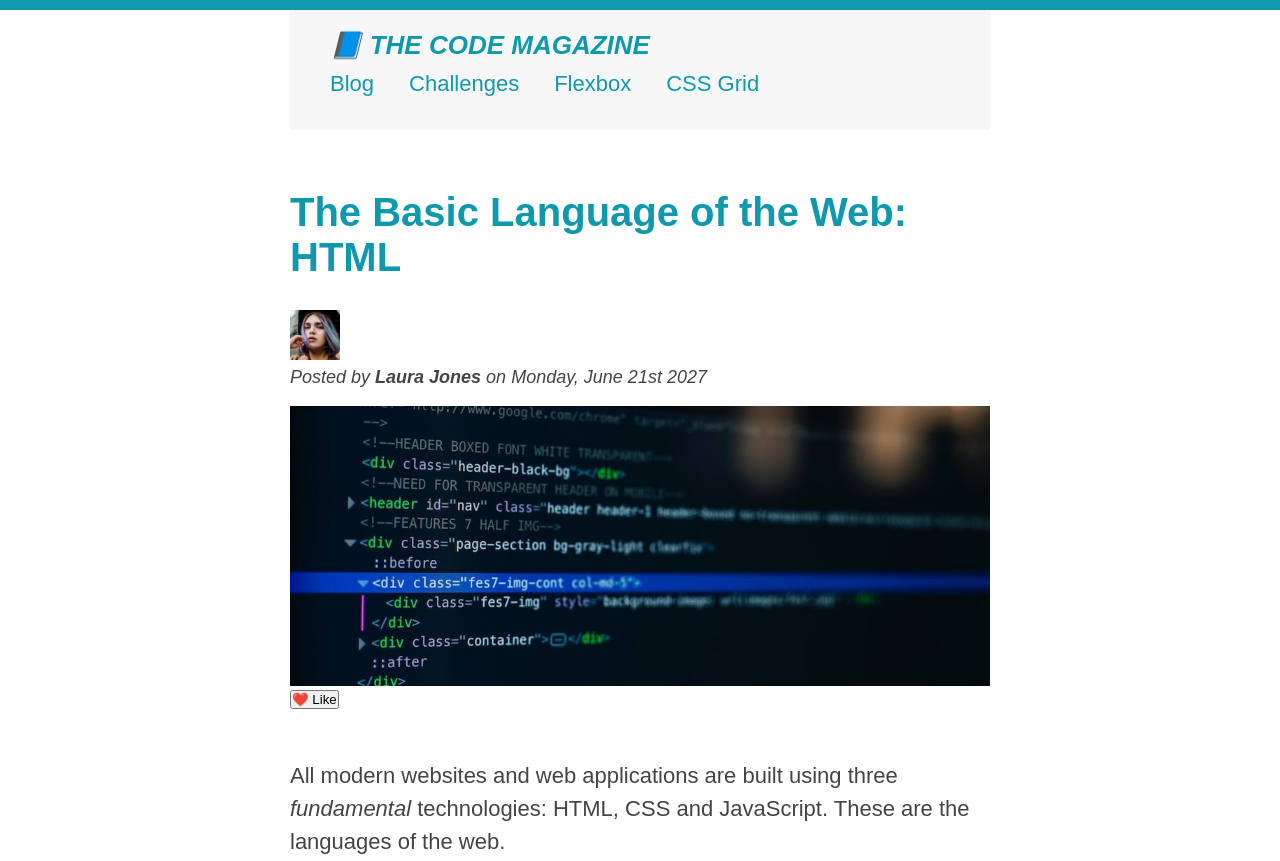
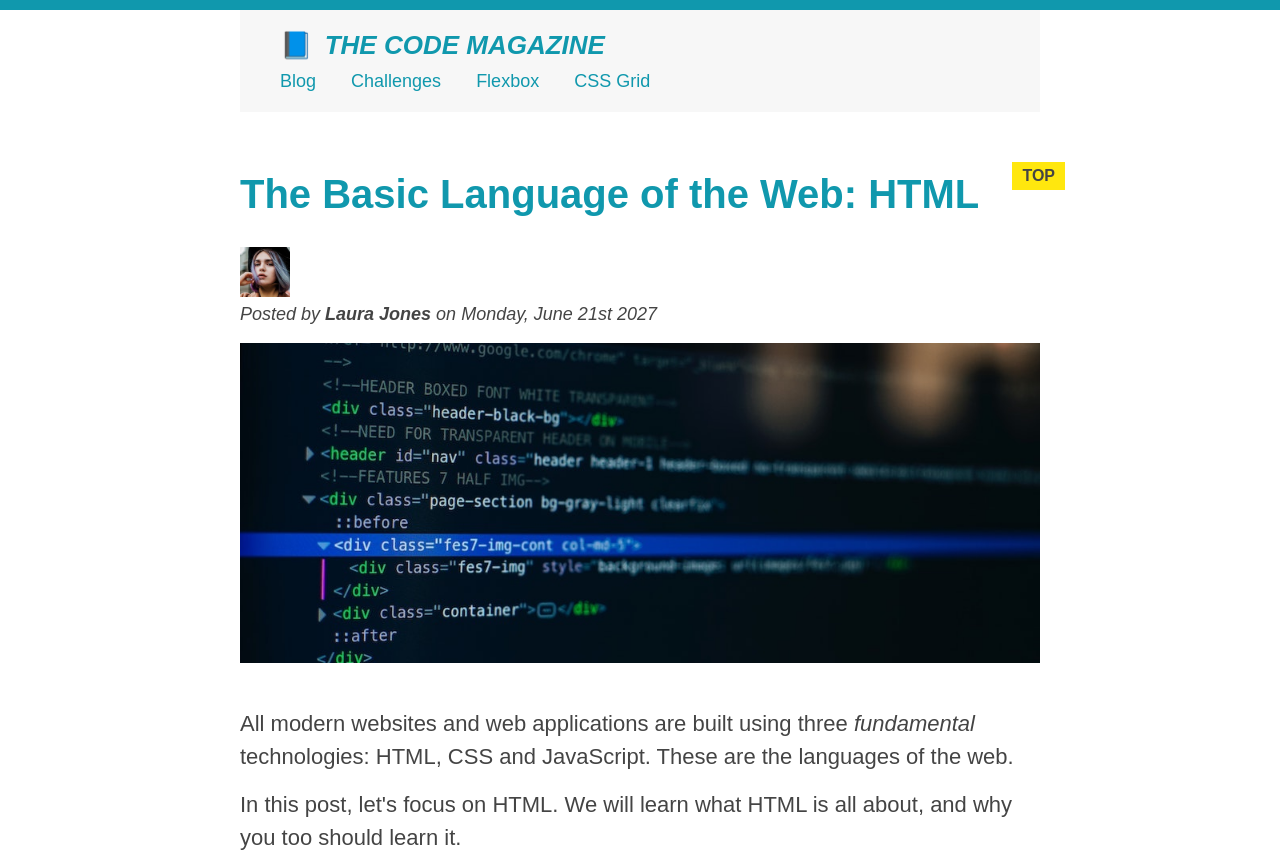
Before and after one commit to andonette-mbf/Jonas-HTML-Practice, a plain HTML site: page index.html in a window 1280 px wide. Shown: the top 861 px of the page. Drawn offline with Linux system fonts and the light colour scheme.

Commit message:
final css

```diff
--- a/style.css
+++ b/style.css
@@ -1,32 +1,83 @@
 * {
+  /* border-top: 10px solid #1098ad; */
   margin: 0;
   padding: 0;
 }
+
+/* PAGE SECTIONS */
 body {
-  font-family: Arial, Helvetica, sans-serif;
   color: #444;
+  font-family: sans-serif;
+
   border-top: 10px solid #1098ad;
+  position: relative;
 }
 
+.container {
+  width: 800px;
+  /* margin-left: auto;
+  margin-right: auto; */
+  margin: 0 auto;
+}
+
+.main-header {
+  background-color: #f7f7f7;
+  /* padding: 20px;
+  padding-left: 40px;
+  padding-right: 40px; */
+  padding: 20px 40px;
+  margin-bottom: 60px;
+  /* height: 80px; */
+}
+
+nav {
+  font-size: 18px;
+  /* text-align: center; */
+}
+
+article {
+  margin-bottom: 60px;
+}
+
+.post-header {
+  margin-bottom: 40px;
+  /* position: relative; */
+}
+
+aside {
+  background-color: #f7f7f7;
+  border-top: 5px solid #1098ad;
+  border-bottom: 5px solid #1098ad;
+  /* padding-top: 50px;
+  padding-bottom: 50px; */
+  padding: 50px 0;
+  width: 500px;
+}
+
+/* SMALLER ELEMENTS */
 h1,
 h2,
 h3 {
   color: #1098ad;
 }
+
 h1 {
   font-size: 26px;
   text-transform: uppercase;
   font-style: italic;
 }
+
 h2 {
   font-size: 40px;
   margin-bottom: 30px;
 }
+
 h3 {
   font-size: 30px;
   margin-bottom: 20px;
   margin-top: 40px;
 }
+
 h4 {
   font-size: 20px;
   text-transform: uppercase;
@@ -42,89 +93,175 @@ p {
 ul,
 ol {
   margin-left: 50px;
+  margin-bottom: 20px;
 }
 
 li {
   font-size: 20px;
   margin-bottom: 10px;
-}
-li:first-child {
-  font-weight: bold;
-}
-li:last-child {
-  font-style: italic;
-}
-li:nth-child(even) {
-  color: #232323;
+  /* display: inline; */
 }
 
-a {
-  font-size: 22px;
+li:last-child {
+  margin-bottom: 0;
 }
-a:link,
-a:visited {
-  color: #1098ad;
-  text-decoration: none;
-}
-a:hover {
-  color: orangered;
-  font-weight: bold;
-  text-decoration: underline orangered;
-}
-nav {
+
+/* footer p {
+  font-size: 16px;
+} */
+
+/* article header p {
+  font-style: italic;
+} */
+
+#author {
+  font-style: italic;
   font-size: 18px;
-}
-nav a:link {
-  margin-right: 30px;
-  margin-top: 10px;
-  display: inline-block;
-}
-nav a:link:last-child {
-  margin-right: 0;
-}
-article {
-  margin-bottom: 60px;
-}
-aside {
-  background-color: #f7f7f7;
-  border-top: 5px solid #1098ad;
-  border-bottom: 5px solid #1098ad;
-  padding: 50px 0;
-  width: 500px;
 }
 
 #copyright {
   font-size: 16px;
 }
 
-#author {
-  font-style: italic;
-  font-size: 18px;
-}
-.container {
-  width: 700px;
-  margin-left: auto;
-  margin-right: auto;
-}
 .related-author {
   font-size: 18px;
   font-weight: bold;
 }
+
+/* ul {
+  list-style: none;
+} */
+
 .related {
-  list-style-type: none;
+  list-style: none;
 }
 
-.main-header {
-  background-color: #f7f7f7;
-  padding: 20px 40px;
-  margin-bottom: 60px;
-  height: 80px;
+body {
+  /* background-color: orangered; */
 }
 
-.post-header {
-  margin-bottom: 50px;
+/* .first-li {
+  font-weight: bold;
+} */
+
+li:first-child {
+  font-weight: bold;
 }
+
+li:last-child {
+  font-style: italic;
+}
+
+li:nth-child(even) {
+  /* color: red; */
+}
+
+/* Misconception: this won't work! */
+article p:first-child {
+  color: red;
+}
+
+/* Styling links */
+a:link {
+  color: #1098ad;
+  text-decoration: none;
+}
+
+a:visited {
+  /* color: #777; */
+  color: #1098ad;
+}
+
+a:hover {
+  color: orangered;
+  font-weight: bold;
+  text-decoration: underline orangered;
+}
+
+a:active {
+  background-color: black;
+  font-style: italic;
+}
+/* LVHA */
+
 .post-img {
   width: 100%;
   height: auto;
 }
+
+nav a:link {
+  /* background-color: orangered;
+  margin: 20px;
+  padding: 20px;
+
+  display: block; */
+
+  margin-right: 30px;
+  margin-top: 10px;
+  display: inline-block;
+}
+
+nav a:link:last-child {
+  margin-right: 0;
+}
+
+button {
+  font-size: 22px;
+  padding: 20px;
+  cursor: pointer;
+
+  position: absolute;
+  /* top: 50px;
+  left: 50px; */
+  bottom: 50px;
+  right: 50px;
+}
+
+h1::first-letter {
+  font-style: normal;
+  margin-right: 5px;
+}
+
+h3 + p::first-line {
+  /* color: red; */
+}
+
+h2 {
+  /* background-color: orange; */
+  position: relative;
+}
+
+h2::before {
+  content: "TOP";
+  background-color: #ffe70e;
+  color: #444;
+  font-size: 16px;
+  font-weight: bold;
+  display: inline-block;
+  padding: 5px 10px;
+  position: absolute;
+  top: -10px;
+  right: -25px;
+}
+
+/* Resolving conflicts */
+/* #copyright {
+  color: red;
+}
+
+.copyright {
+  color: blue;
+}
+
+.text {
+  color: yellow;
+}
+
+footer p {
+  color: green !important;
+} */
+
+/* nav a:link,
+nav p {
+  font-size: 18px;
+} */
```
Also changed, not shown: blog.html (+8 -8 lines), 1 other file.
